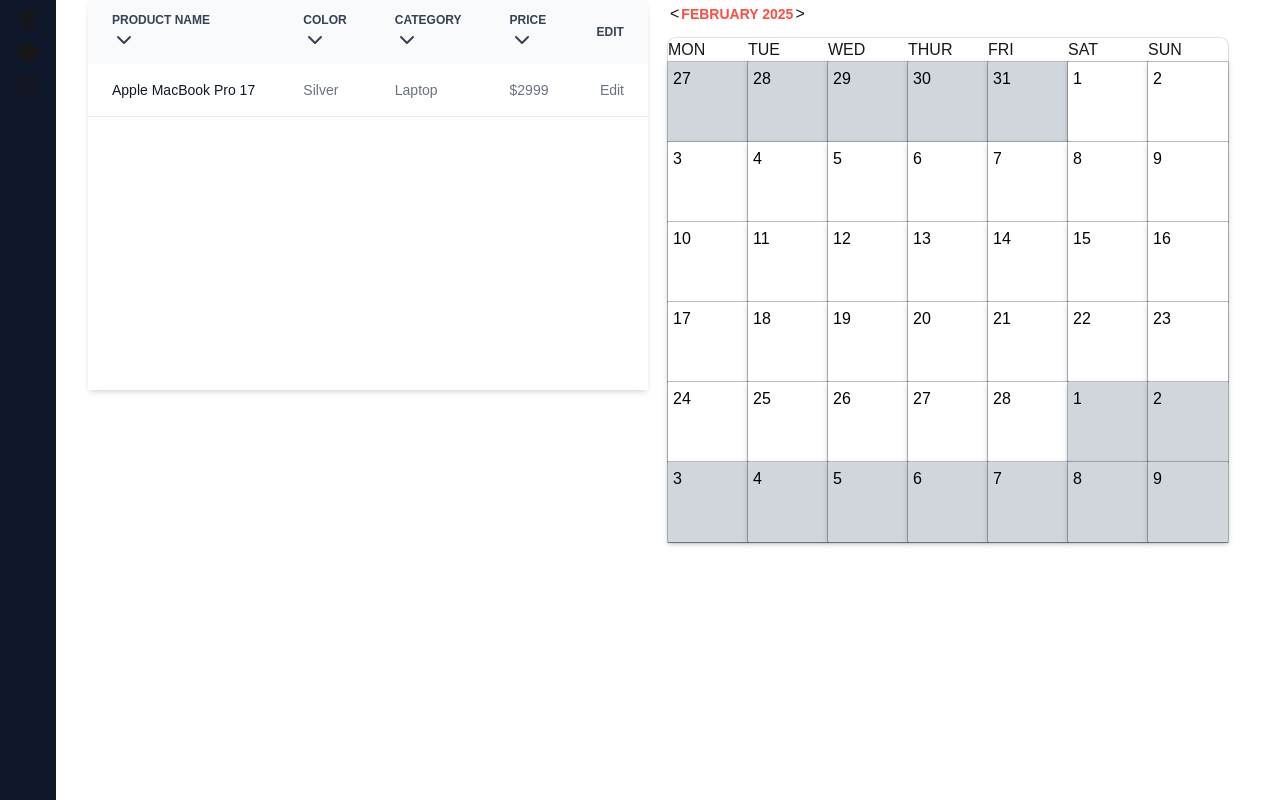
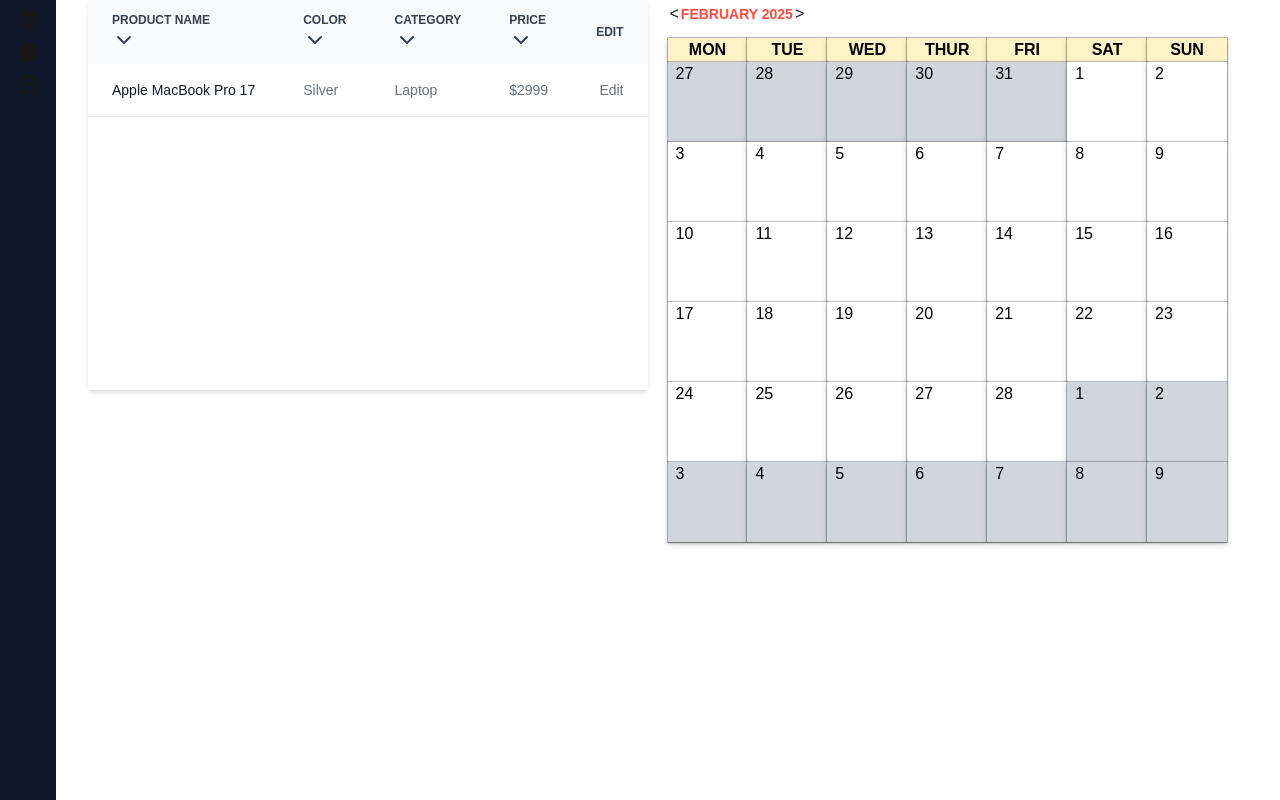
Before and after one commit to EvgeniyHalimon/Stash-AI, a Next.js app: page / in a window 1280 px wide. Built offline with nearby package versions, Linux system fonts and the light colour scheme.

Commit message:
updated styles

```diff
--- a/components/Calendar/Calendar.css
+++ b/components/Calendar/Calendar.css
@@ -4,24 +4,6 @@
   border-radius: 6px;
   width: 230px;
   background-color: white;
-}
-
-.calendarInnerBox {
-  padding: 5px;
-  display: flex;
-  justify-content: space-between;
-}
-
-.firstBlock {
-  display: flex;
-  flex-wrap: wrap;
-}
-
-.daysBox {
-  box-shadow: 0px 1px 1px rgb(0 0 0 / 10%), 0px 0px 0px 1px rgb(70 79 96 / 16%),
-    0px 2px 5px rgb(89 96 120 / 10%);
-  border-top-left-radius: 8px;
-  border-top-right-radius: 8px;
 }
 
 .secondBlock {
--- a/components/Calendar/Day.tsx
+++ b/components/Calendar/Day.tsx
@@ -8,8 +8,8 @@ interface IDateCard {
 
 const Day = ({ date, cardClass }: IDateCard) => {
   return (
-    <div className={`min-w-20 w-max-full h-20 shadow-custom ${cardClass}`}>
-      <div className={`calendarInnerBox text-black`}>{date.dayNum}</div>
+    <div className={`w-full h-20 shadow-custom ${cardClass}`}>
+      <div className={` text-black pl-2`}>{date.dayNum}</div>
     </div>
   );
 };
--- a/components/Calendar/MonthlyViewList.tsx
+++ b/components/Calendar/MonthlyViewList.tsx
@@ -33,22 +33,21 @@ export const MonthlyViewList = () => {
 
   return (
     <div>
-      <div className={`firstBlock daysBox`}>
+      <div className="grid grid-cols-7">
         {daysArr.map((day: IDays) => (
           <p
             key={day.longName}
-            style={{ width: `${100 / 7}%` }}
-            className={`${days}`}
+            className="text-center font-semibold bg-amber-100 text-black shadow-custom"
           >
             {day.shortName.toUpperCase()}
           </p>
         ))}
       </div>
-      <div className={'secondBlock'}>
+      <div className="grid grid-cols-7 ">
         {days.map((day: IDaysTypes) => (
           <Fragment key={JSON.stringify(day)}>
             {day.value === 'padding' ? (
-              <Day date={day} cardClass={'bg-gray-300'} />
+              <Day date={day} cardClass="bg-gray-300" />
             ) : (
               <Day date={day} cardClass="bg-white" />
             )}
```
